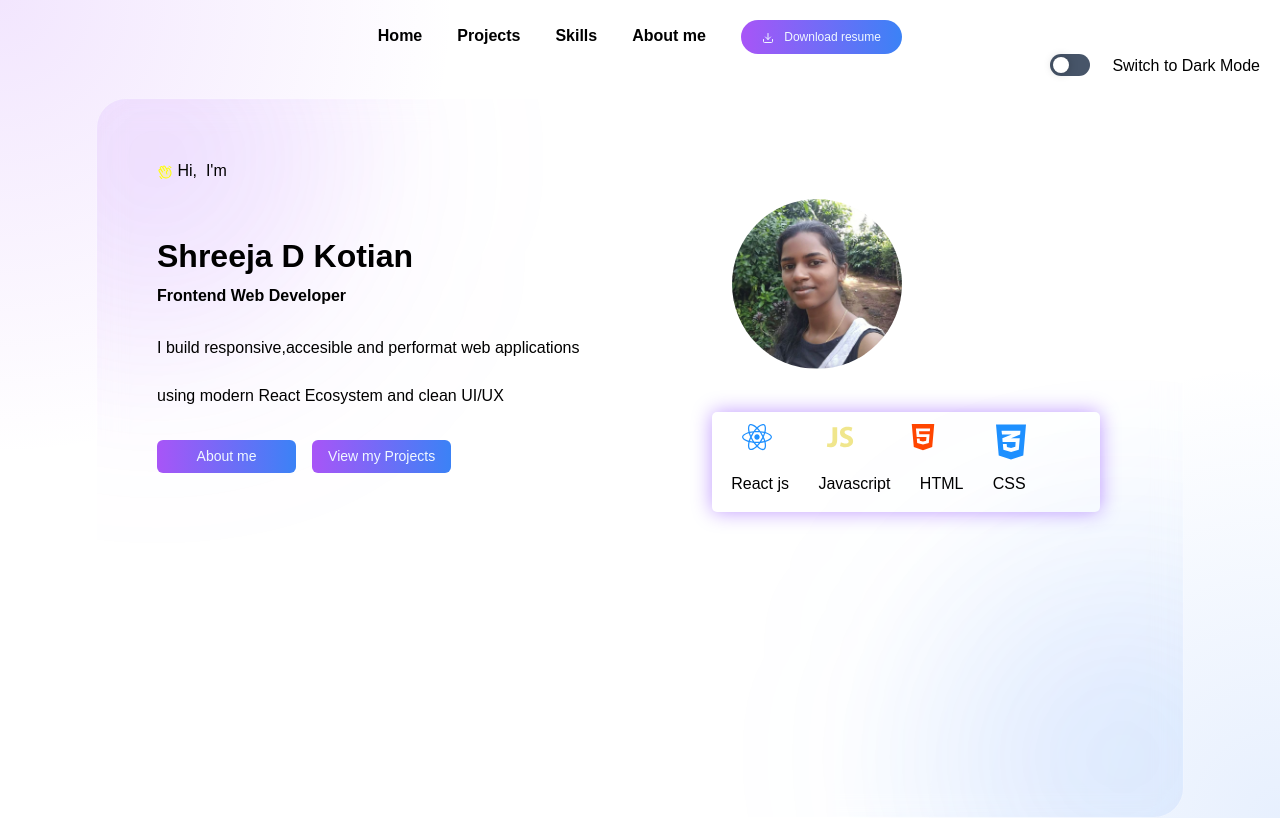
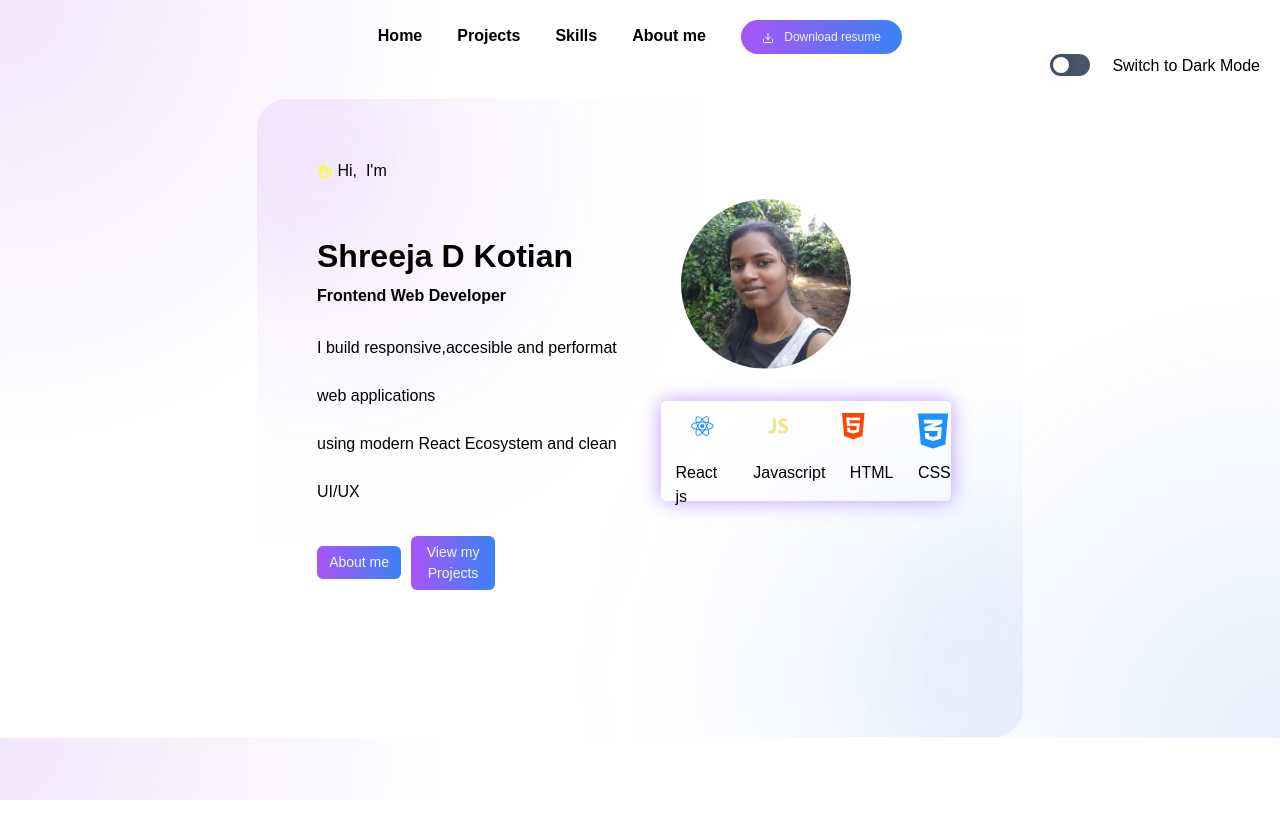
Before and after one commit to Shreejad123/shreeja_portfolio, a React (Vite) app: page / in a window 1280 px wide. Built offline with nearby package versions, Linux system fonts and the light colour scheme.

Commit message:
Updated landing page styling

```diff
--- a/src/App.module.css
+++ b/src/App.module.css
@@ -46,8 +46,8 @@ body {
   margin: auto;
   position: relative;
 
-  height: 90vh;
-  width: 85%;
+  height: 80vh;
+  width: 60%;
 
   display: grid;
   grid-template-columns: 1.6fr 1.2fr;
```
